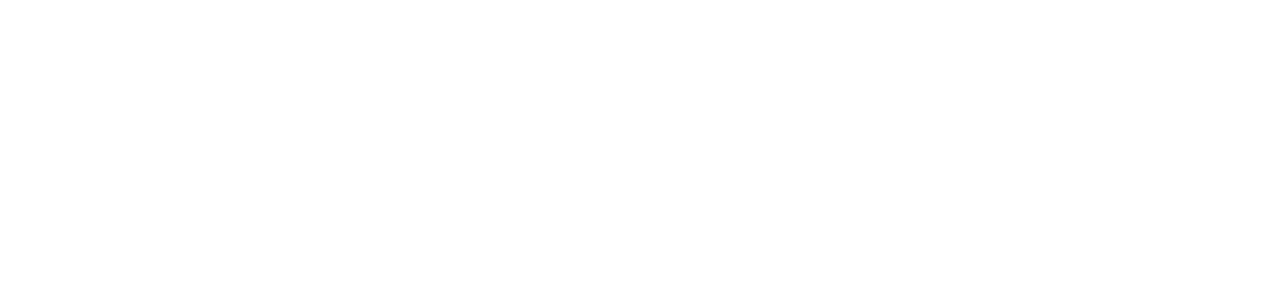
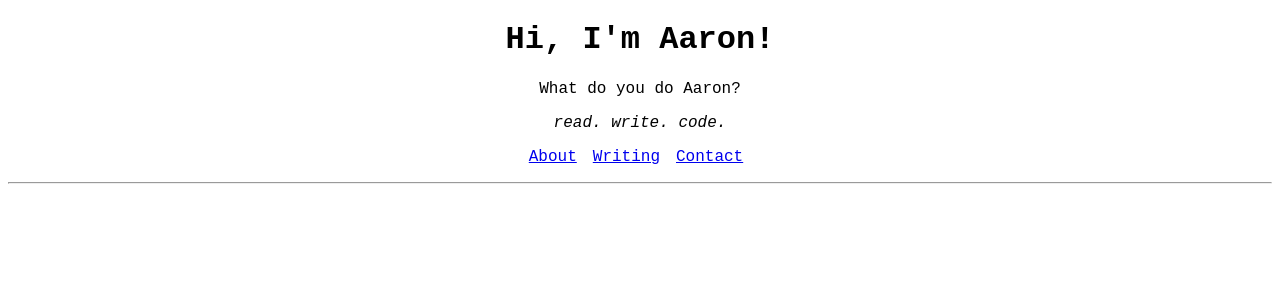
Before and after one commit to aanderson2323/aaronaanderson_com, a React (Create React App) app: page /writing in a window 1280 px wide. Shown: the top 300 px of the page. Built offline with nearby package versions, Linux system fonts and the light colour scheme.

Commit message:
revert comment out

```diff
--- a/package.json
+++ b/package.json
@@ -23,7 +23,8 @@
   },
   "dependencies": {
     "react-router": "^5.1.2",
-    "react-router-dom": "^5.1.2"
+    "react-router-dom": "^5.1.2",
+    "terser-webpack-plugin": "^2.3.5"
   },
   "scripts": {
     "dev": "webpack-dev-server --mode development",
--- a/src/App.tsx
+++ b/src/App.tsx
@@ -1,13 +1,13 @@
-// import React from 'react';
-// import './App.css';
-// import { HashRouter as Router } from 'react-router-dom';
-// import Hero from './components/Hero';
-// import Sections from './components/Sections';
+import React from 'react';
+import './App.css';
+import { HashRouter as Router } from 'react-router-dom';
+import Hero from './components/Hero';
+import Sections from './components/Sections';
 
-export default () => null
-  // <div className="App">
-  //   <Router>
-  //     <Hero />
-  //     <Sections />
-  //   </Router >
-  // </div>;
+export default () =>
+  <div className="App">
+    <Router>
+      <Hero />
+      <Sections />
+    </Router >
+  </div>;
--- a/src/index.tsx
+++ b/src/index.tsx
@@ -1,5 +1,5 @@
 import React from 'react';
 import * as ReactDOM from 'react-dom';
-// import App from './App';
+import App from './App';
 
-ReactDOM.render(<div></div>, document.getElementById('root'));
+ReactDOM.render(<App/>, document.getElementById('root'));
--- a/webpack.config.js
+++ b/webpack.config.js
@@ -1,12 +1,15 @@
 const BundleAnalyzerPlugin = require('webpack-bundle-analyzer').BundleAnalyzerPlugin;
 const HtmlWebpackPlugin = require('html-webpack-plugin');
+const TerserPlugin = require('terser-webpack-plugin');
 
 module.exports = {
     mode: "production",
 
     // Enable sourcemaps for debugging webpack's output.
     devtool: "cheap-module-eval-source-map",
-
+    optimization: {
+        minimizer: [new TerserPlugin({ /* additional options here */ })],
+    },
     resolve: {
         // Add '.ts' and '.tsx' as resolvable extensions.
         extensions: [".ts", ".tsx", ".js", ".jsx"]
```
Also changed, not shown: 1 other file (tests, documents, lock files or other folders).
